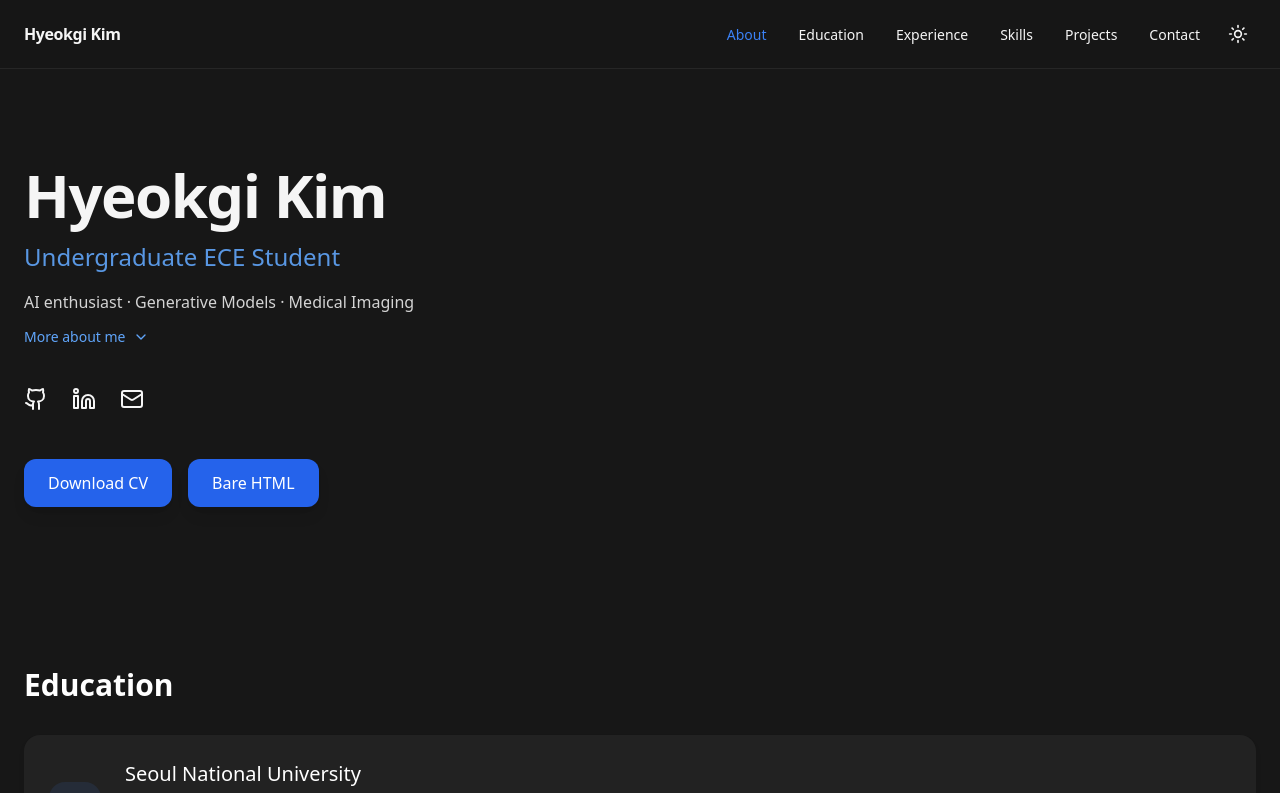
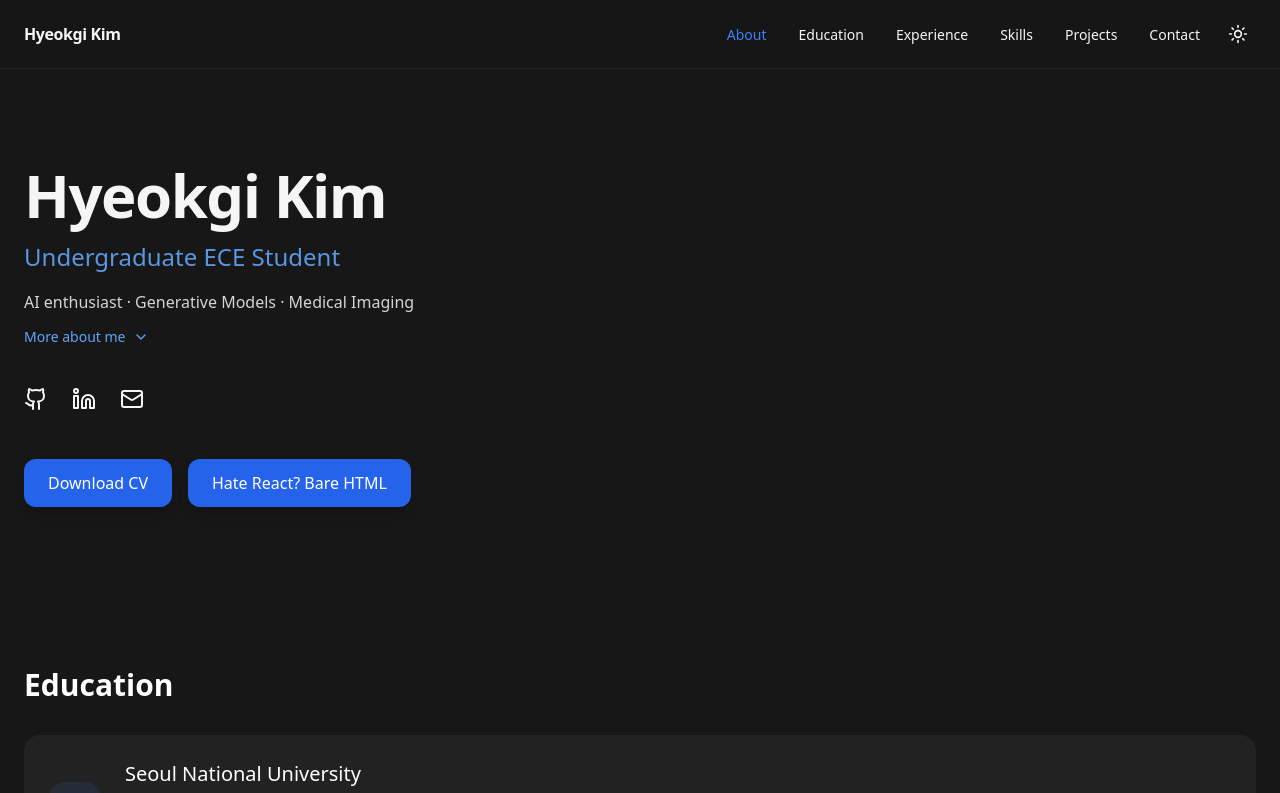
Before and after one commit to grenademeister/portfolio, a React (Vite) app: page / in a window 1280 px wide. Shown: the top 793 px of the page. Built offline with nearby package versions, Linux system fonts and the light colour scheme.

Commit message:
chore: update bare html button copy

```diff
--- a/src/components/sections/Hero.jsx
+++ b/src/components/sections/Hero.jsx
@@ -95,11 +95,13 @@ export function Hero({ profile }) {
                     </motion.a>
                     <motion.a
                         href={`${import.meta.env.BASE_URL}bare.html`}
+                        title="I hate React. Give me bare HTML."
+                        aria-label="I hate React. Give me bare HTML."
                         className="inline-block px-6 py-3 bg-blue-600 hover:bg-blue-700 text-white font-medium rounded-xl shadow-lg hover:shadow-xl transition-all"
                         whileHover={{ scale: 1.05 }}
                         whileTap={{ scale: 0.98 }}
                     >
-                        Bare HTML
+                        Hate React? Bare HTML
                     </motion.a>
                 </div>
             </motion.div>
```
